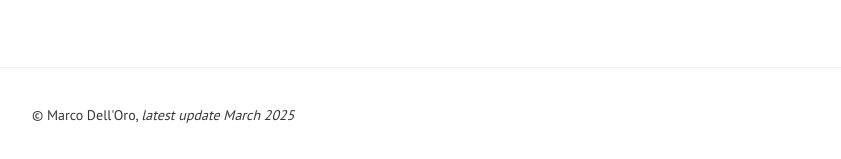
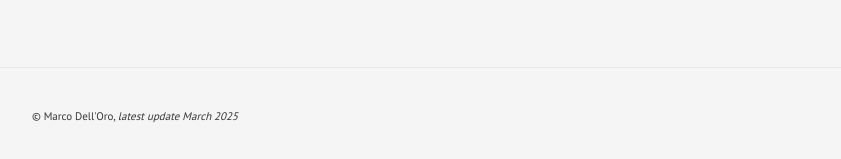
Before and after one commit to Marcodelloro/Marcodelloro.github.io, a Jekyll site: the page built from archive.html, in a window 1280 px wide. Shown: the part 738-897 px from the top of the page, without its empty margins (219-1060 px from the left). Built offline with Jekyll 4.4.1, drawn with Linux system fonts in a browser that asks for light colours.

Commit message:
color final?

```diff
--- a/_config.yml
+++ b/_config.yml
@@ -1,6 +1,6 @@
 title: "Marco Dell'Oro"
 author: "Marco Dell'Oro"
-description: "<span style='font-size: 14px;'>&#169; Marco Dell'Oro, <i>latest update March 2025</i></span>"
+description: "<span style='font-size: 11px;'>&#169; Marco Dell'Oro, <i>latest update March 2025</i></span>"
 permalink: /:title/
 lang: "en"
 excerpt_separator: "\n\n\n"
--- a/_sass/index.sass
+++ b/_sass/index.sass
@@ -5,7 +5,6 @@ $heading-weight: 600 !default
 $line-height: 1.6 !default
 $link-color: #68f !default
 $dark: #212228 !default
-$light: #ffffff !default
-
+$light: #f5f5f5 !default
 @function reduce ($percent)
   @return rgba(mix($dark, $light), $percent / 100)
--- a/assets/css/frame.sass
+++ b/assets/css/frame.sass
@@ -12,7 +12,7 @@ body
   box-shadow: 0 0 .3em lighten($dark, 65%)
 
 body > header, body > footer
-  background: lighten($dark, 5%)
+  background: darken($light, 5%)
   color: $light
 
 @media (min-width: 32em)
--- a/assets/css/index.sass
+++ b/assets/css/index.sass
@@ -14,6 +14,11 @@ body > header
   color: $dark
   border-bottom: 1px solid reduce(14)
 
+body > article
+background: $light
+color: $dark
+border-bottom: 1px solid reduce(14)
+
 {% else %}
 
 body > header
```
Also changed, not shown: 6 other files.
